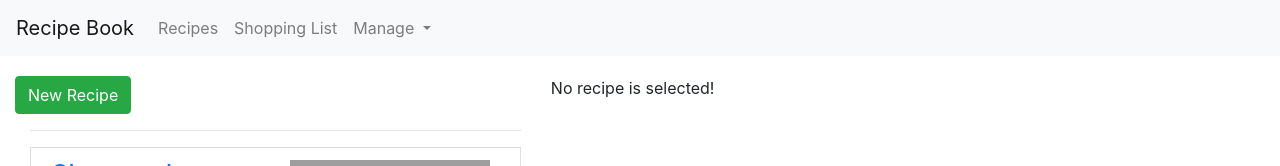
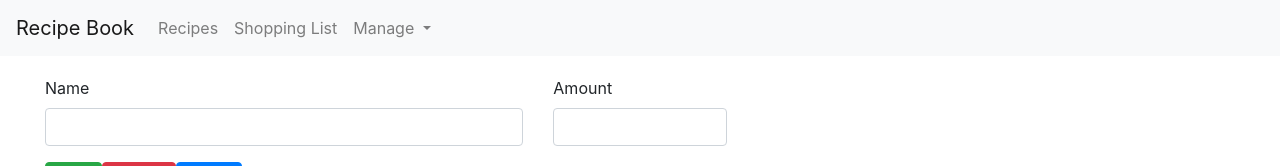
Before and after one commit to lukalid/angular-19_02, an Angular app: page /shopping-list in a window 1280 px wide. Shown: the top 166 px of the page. Built offline with nearby package versions, Linux system fonts and the light colour scheme; grey boxes are pictures that could not be loaded.

Commit message:
Added initial routing

```diff
--- /dev/null
+++ b/src/app/app-routing.module.ts
@@ -0,0 +1,18 @@
+import {NgModule} from '@angular/core';
+import {RouterModule, Routes} from '@angular/router';
+import {RecipesComponent} from './recipes/recipes.component';
+import {ShoppingListComponent} from './shopping-list/shopping-list.component';
+
+const appRoutes: Routes = [
+  { path: '', redirectTo: '/recipes', pathMatch: 'full' },
+  { path: 'recipes', component: RecipesComponent },
+  { path: 'shopping-list', component: ShoppingListComponent }
+];
+
+@NgModule({
+  imports: [RouterModule.forRoot(appRoutes)],
+  exports: [RouterModule]
+})
+export class AppRoutingModule {
+
+}
--- a/src/app/app.component.html
+++ b/src/app/app.component.html
@@ -1,9 +1,8 @@
-<app-header (featureSelected)="onNavigate($event)"></app-header>
+<app-header></app-header>
 <div class="container-fluid">
   <div class="row">
     <div class="col-md-12">
-      <app-recipes *ngIf="loadedFeature === 'recipe'"></app-recipes>
-      <app-shopping-list *ngIf="loadedFeature !== 'recipe'"></app-shopping-list>
+      <router-outlet></router-outlet>
     </div>
   </div>
 </div>
--- a/src/app/app.component.ts
+++ b/src/app/app.component.ts
@@ -7,15 +7,9 @@
 })
 export class AppComponent implements OnInit {
 
-  loadedFeature = 'recipe';
-
   constructor() { }
 
   ngOnInit(): void {
   }
 
-  onNavigate(feature: string) {
-    this.loadedFeature = feature;
-  }
-
 }
--- a/src/app/app.module.ts
+++ b/src/app/app.module.ts
@@ -12,6 +12,7 @@
 import { RecipeItemComponent } from './recipes/recipe-list/recipe-item/recipe-item.component';
 import { DropdownDirective } from './shared/dropdown.directive';
 import { ShoppingListService } from './shopping-list/shopping-list.service';
+import { AppRoutingModule } from './app-routing.module';
 
 @NgModule({
   declarations: [
@@ -27,7 +28,8 @@
   ],
   imports: [
     BrowserModule,
-    FormsModule
+    FormsModule,
+    AppRoutingModule
   ],
   providers: [ShoppingListService],
   bootstrap: [AppComponent]
--- a/src/app/header/header.component.html
+++ b/src/app/header/header.component.html
@@ -3,10 +3,10 @@
   <div class="collapse navbar-collapse" id="navbarSupportedContent">
     <ul class="navbar-nav mr-auto">
       <li class="nav-item">
-        <a class="nav-link" href="#" (click)="onSelect('recipe')">Recipes</a>
+        <a class="nav-link" routerLink="recipes">Recipes</a>
       </li>
       <li class="nav-item">
-        <a class="nav-link" href="#" (click)="onSelect('shopping-list')">Shopping List</a>
+        <a class="nav-link" routerLink="shopping-list">Shopping List</a>
       </li>
 
       <div class="nav-item dropdown">
--- a/src/app/header/header.component.ts
+++ b/src/app/header/header.component.ts
@@ -1,4 +1,4 @@
-import {Component, EventEmitter, OnInit, Output} from '@angular/core';
+import {Component, OnInit} from '@angular/core';
 
 @Component({
   selector: 'app-header',
@@ -7,15 +7,9 @@
 })
 export class HeaderComponent implements OnInit {
 
-  @Output() featureSelected = new EventEmitter<string>();
-
   constructor() { }
 
   ngOnInit() {
   }
 
-  onSelect(feature: string) {
-    this.featureSelected.emit(feature);
-  }
-
 }
```
